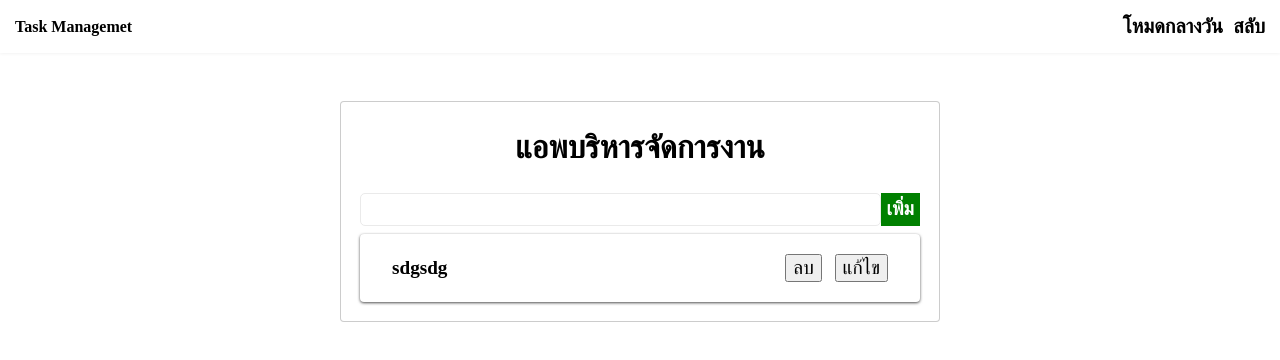
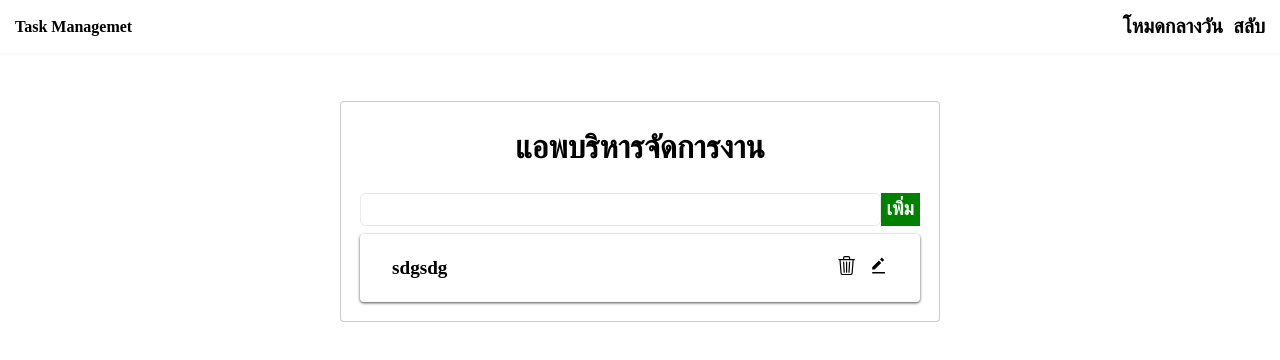
Before and after one commit to Sorawit255/REACT_18, a React (Create React App) app in the folder react-app1/: page / in a window 1280 px wide. Shown: the top 360 px of the page. Built offline with nearby package versions, Linux system fonts and the light colour scheme.

Commit message:
กำหนดไอคอน (Item)

```diff
--- a/react-app1/package.json
+++ b/react-app1/package.json
@@ -8,6 +8,7 @@
     "@testing-library/user-event": "^13.5.0",
     "react": "^18.2.0",
     "react-dom": "^18.2.0",
+    "react-icons": "^5.1.0",
     "react-scripts": "5.0.1",
     "web-vitals": "^2.1.4"
   },
--- a/react-app1/src/components/Item.js
+++ b/react-app1/src/components/Item.js
@@ -1,12 +1,14 @@
 import "./Item.css";
+import { BsTrash3 } from "react-icons/bs";
+import { BiSolidEditAlt } from "react-icons/bi";
 export default function Item(props){
     const {data,deleteTask,editTask} = props
     return(
         <div className="list-item">
             <p className="title">{data.title}</p>
             <div className="button-container">
-                <button className="btn" onClick={()=>deleteTask(data.id)}>ลบ</button>
-                <button className="btn" onClick={()=>editTask(data.id)}>แก้ไข</button>
+                <BsTrash3 className="btn" onClick={()=>deleteTask(data.id)}/>
+                <BiSolidEditAlt className="btn" onClick={()=>editTask(data.id)} />
             </div>
         </div>
     )
```
Also changed, not shown: 1 other file (tests, documents, lock files or other folders).
